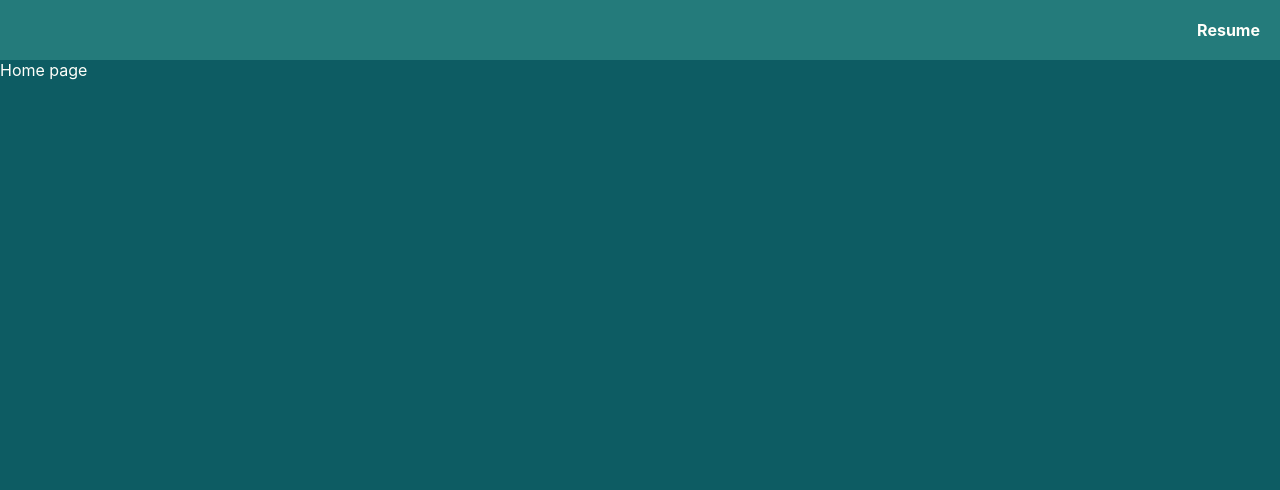
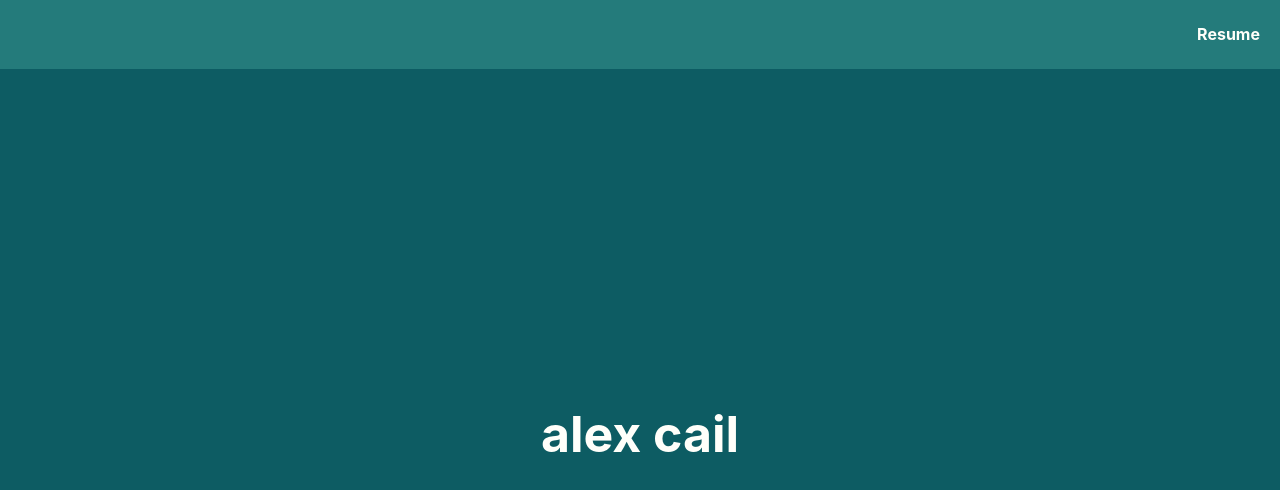
Before and after one commit to alexandrancail/personal-site, a React (Create React App) app: page / in a window 1280 px wide. Shown: the top 490 px of the page. Built offline with nearby package versions, Linux system fonts and the light colour scheme.

Commit message:
Added name to navbar & homepage, fixed size of pages

```diff
--- a/src/App.css
+++ b/src/App.css
@@ -27,6 +27,16 @@
   --background-color: var(--palette3-teal0);
   --heading-color: var(--palette3-powderblue);
   --text-color: var(--palette3-white);
+
+  /* Standard level of spacing */
+  --standard-spacing: 20px;
+}
+
+/* Ensure that contents of app are contained within
+   size of window (.page is scrollable within these
+   containers) */
+html, body, #root, #app {
+  height: 100vh;
 }
 
 body {
@@ -34,11 +44,27 @@ body {
   color: var(--text-color);
 }
 
+#app {
+  display: flex;
+  flex-direction: column;
+}
+
 #navbar {
   display: flex;
   flex-direction: row;
-  justify-content: flex-end;
+  justify-content: space-between;
   background-color: var(--palette3-teal1);
+  position: sticky;
+  top: 0;
+  width: 100%;
+}
+
+/* Name in top-left corner of navbar */
+#navbar #smaller-name {
+  padding-left: var(--standard-spacing);
+  padding-right: var(--standard-spacing);
+  text-decoration: none;
+  color: white;
 }
 
 /* Add an underline to a page link if it
@@ -48,7 +74,7 @@ body {
 }
 
 #navbar .page-link {
-  padding: 20px;
+  padding: var(--standard-spacing);
   color: var(--palette3-white);
   text-decoration: none;
   font-weight: bold;
@@ -58,8 +84,42 @@ body {
   background-color: var(--palette3-teal0);
 }
 
+#navbar #menu {
+  display: flex;
+  flex-direction: row;
+  justify-content: flex-end;
+  align-items: center;
+  height: 100%;
+}
+
+#navbar #menu a {
+  height: 100%;
+  display: flex;
+  flex-direction: row;
+  align-items: center;
+}
+
 #resume .section-subheader {
   display: flex;
   flex-direction: row;
   justify-content: space-between;
 }
+
+.page {
+  padding: var(--standard-spacing);
+  height: 100%;
+  overflow-y: auto;
+}
+
+#home {
+  display: flex;
+  justify-content: center;
+  align-items: center;
+}
+
+#home #large-name {
+  font-size: 50px;
+  padding: 0;
+  margin: 0;
+  user-select: none;
+}
--- a/src/App.js
+++ b/src/App.js
@@ -7,10 +7,9 @@ import { pages, homepage } from './app/Pages';
 function App() {
   return (
     <BrowserRouter>
-      <div className="App">
+      <div id="app">
         {/* Navigation bar */}
         <NavBar />
-      </div>
         {/* Router that serves up different page components when different
           paths are accessed (see Navbar for page link buttons) */}
         <Routes>
@@ -21,6 +20,7 @@ function App() {
               redirect them to the homepage */}
           <Route path="*" element={<Navigate to={homepage["path"]} replace />}/>
         </Routes>
+      </div>
     </BrowserRouter>
   );
 }
--- a/src/components/NavBar.js
+++ b/src/components/NavBar.js
@@ -12,10 +12,22 @@ function NavBar() {
         return currentPath === otherPath;
     }
 
+    // Returns true if the current page is the app homepage.
+    function isHomepage() {
+        return isCurrentPath(homepage["path"]);
+    }
+
     return(
         <nav id="navbar">
+            <a id="smaller-name" href={homepage["path"]}>
+                {/* Only show name in navbar if we're not on homepage */}
+                <h1 style={isHomepage() ? ({visibility: "hidden"}) : ({})}>
+                    alex cail
+                </h1>
+            </a>
+            <div id="menu">
                 {pages.map(page => {
-                return page["name"] === homepage["name"] && isCurrentPath(homepage["path"]) ?
+                    return page["name"] === homepage["name"] && isHomepage() ?
                         (<></>)
                         : (<a
                             // Style button specifically if it is the currently open page
@@ -25,6 +37,7 @@ function NavBar() {
                                 {page["name"]}
                             </a>)
                 })}
+            </div>
         </nav>
     )
 }
--- a/src/features/pages/Home.js
+++ b/src/features/pages/Home.js
@@ -1,7 +1,9 @@
 // Home page of the app.
 function Home() {
     return(
-        <>Home page</>
+        <div id="home" className="page">
+            <h1 id="large-name">alex cail</h1>
+        </div>
     )
 }
 
```
Lines whose indentation alone changed are shown as unchanged.
